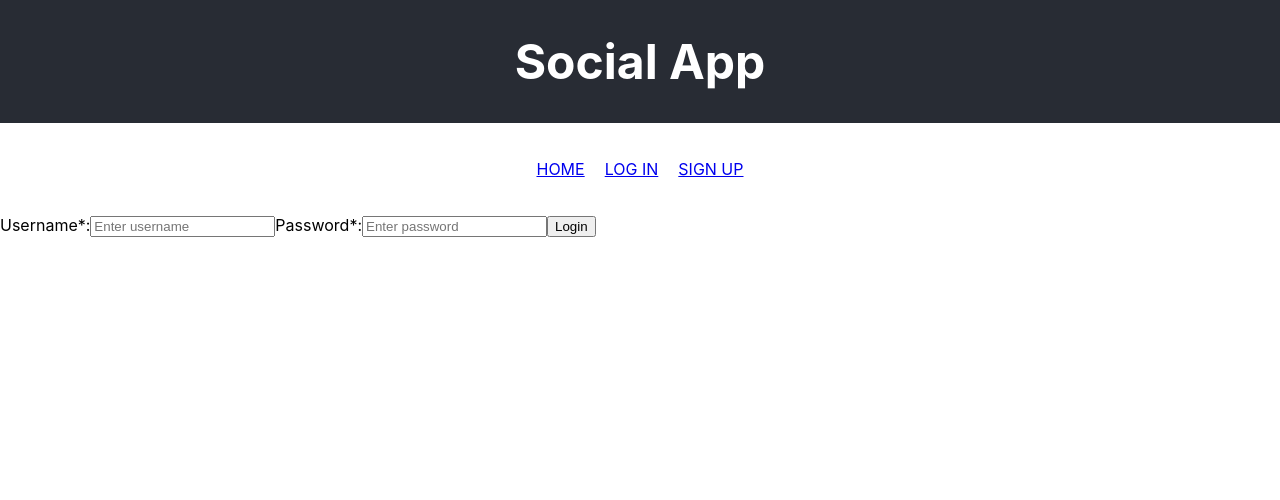
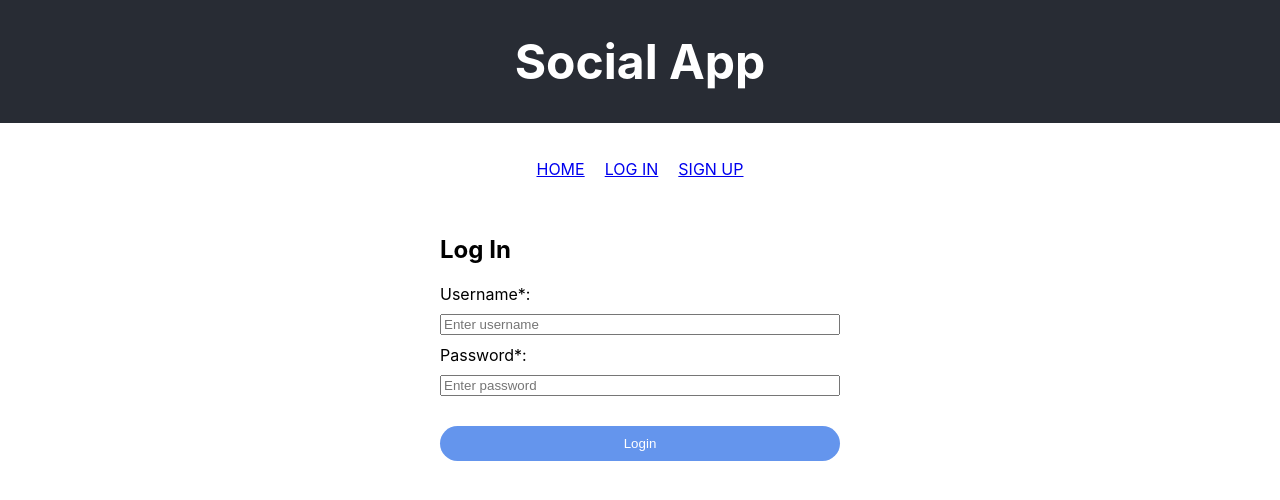
Before and after one commit to Bajamuta/AKADEMIA-108-SOCIAL-APP-REACT, a React (Create React App) app: page /login in a window 1280 px wide. Shown: the top 500 px of the page. Built offline with nearby package versions, Linux system fonts and the light colour scheme.

Commit message:
working on logging in form

```diff
--- a/src/interfaces.tsx
+++ b/src/interfaces.tsx
@@ -15,3 +15,8 @@
     created_at: Date,
     updated_at: Date
 }
+
+export interface FormDataLogin {
+    username: string,
+    password: string
+}
--- a/src/views/Home.css
+++ b/src/views/Home.css
@@ -13,3 +13,8 @@
     padding: 10px;
     border-radius: 20px;
 }
+
+.LoadMoreButton:focus, .LoadMoreButton:hover, .LoadMoreButton:active {
+    background-color: dodgerblue;
+    cursor: pointer;
+}
--- /dev/null
+++ b/src/views/Login.css
@@ -0,0 +1,24 @@
+.LoginFormContainer {
+    max-width: 400px;
+    margin: 20px auto;
+}
+
+.LoginForm {
+    display: flex;
+    flex-flow: column;
+    row-gap: 10px;
+}
+
+.LoginFormButton {
+    margin-top: 20px;
+    background-color: cornflowerblue;
+    color: white;
+    border-radius: 20px;
+    border: none;
+    padding: 10px;
+}
+
+.LoginFormButton:hover, .LoginFormButton:active, .LoginFormButton:focus {
+    background-color: dodgerblue;
+    cursor: pointer;
+}
--- a/src/views/Login.tsx
+++ b/src/views/Login.tsx
@@ -1,24 +1,39 @@
-import React, {FormEvent, useState} from "react";
+import React, {ChangeEvent, ChangeEventHandler, FormEvent, useState} from "react";
+import './Login.css';
+import {FormDataLogin} from "../interfaces";
 
 export default function Login() {
-    const [username, setUserName] = useState("");
-    const [password, setPassword] = useState("");
+    const [formData, setFormData] = useState<FormDataLogin>({
+        username: "",
+        password: ""
+    });
 
     const handleSubmit = (event: FormEvent<HTMLFormElement>) => {
         event.preventDefault();
-        console.log(username, password);
+        console.log(formData);
     }
 
+    const handleInputChange = (e: React.ChangeEvent<HTMLInputElement>) => {
+        const target = e.target;
+        const name = target.name;
+        setFormData({
+            ...formData,
+            [name]: target.value
+        });
+    }
+    console.log(formData);
     return <div className="LoginFormContainer">
-        <form onSubmit={(e) => handleSubmit(e)}>
-            <label form={username}>Username*:</label>
+        <h2>Log In</h2>
+        <form onSubmit={(e) => handleSubmit(e)} className="LoginForm">
+            <label form={formData.username}>Username*:</label>
             <input type="text"
+                   name="username"
                    placeholder="Enter username"
-                   value={username} onChange={(e) => setUserName(e.target.value)}/>
-            <label form={password}>Password*:</label>
+                   onChange={handleInputChange}/>
+            <label form={formData.password}>Password*:</label>
             <input type="password" placeholder="Enter password"
-                   value={password} onChange={(e) => setPassword(e.target.value)}/>
-            <button type="submit">Login</button>
+                   name="password" onChange={handleInputChange}/>
+            <button type="submit" className="LoginFormButton">Login</button>
         </form>
     </div>;
 }
```
